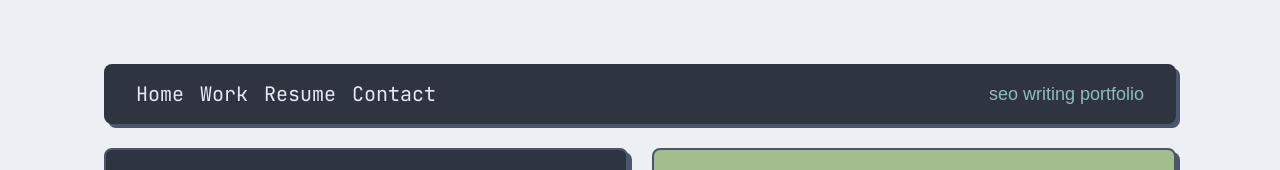
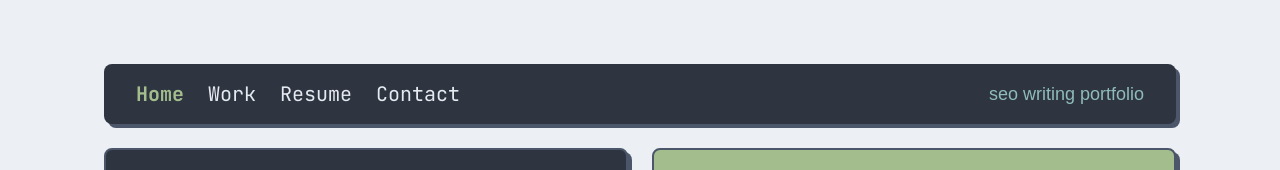
Before and after one commit to yogskr/seo-writing-portfolio, a React (Vite) app: page / in a window 1280 px wide. Shown: the top 170 px of the page. Built offline with nearby package versions, Linux system fonts and the light colour scheme; a web font is replaced by a local one.

Commit message:
Modify styling for desktop navigation bar

```diff
--- a/src/components/navigation/NavBarDesktop.jsx
+++ b/src/components/navigation/NavBarDesktop.jsx
@@ -7,12 +7,16 @@ export function NavBarDesktop({ currentPath }) {
 
   return (
     <nav className="hidden lg:flex justify-between items-center px-8 py-4 col-span-10 bg-pollar-night-nord0 text-snow-storm-nord5 rounded-lg shadow-small text-xl font-jetbrains-mono">
-      <div className="flex space-x-4">
+      <div className="flex space-x-6">
         {navData.links.map((link) => (
           <Link
             key={link.id}
             to={link.url}
-            className={path === link.url ? "active" : ""}
+            className={
+              path === link.url
+                ? "text-aurora-nord14 font-bold"
+                : "cursor-pointer hover:text-aurora-nord13"
+            }
           >
             {link.name}
           </Link>
```
